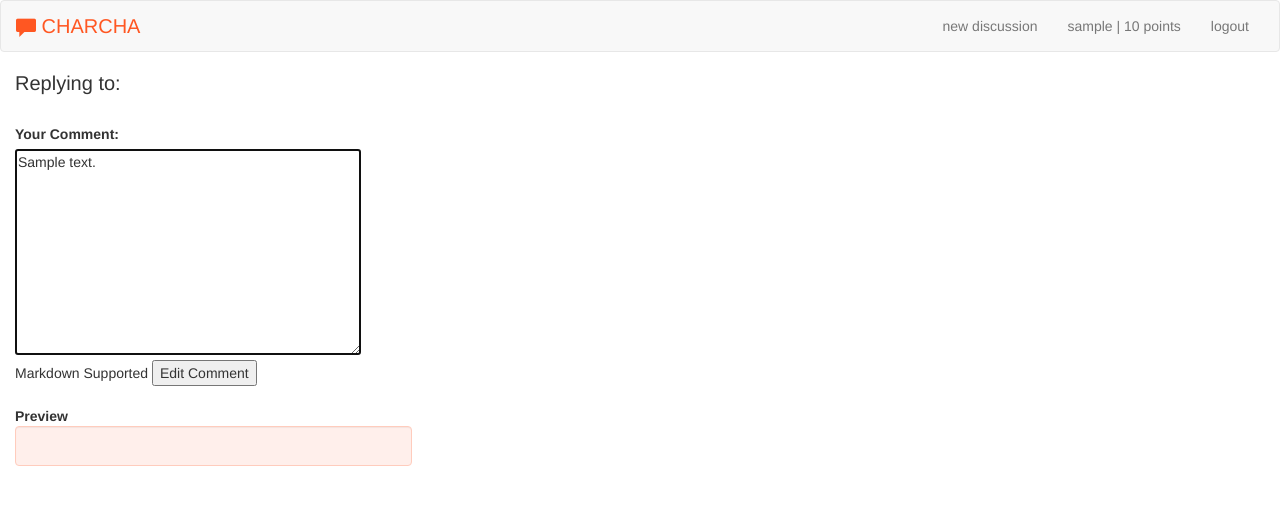
After one commit to faisalkp/charcha, a Django app: page /comments/1/edit in a window 1280 px wide. The commit adds this page. Shown: the top 505 px of the page. Run offline with Django 3.2, Linux system fonts and the light colour scheme; a user stored in the database is signed in; tables that the repository leaves empty hold one stand-in row (values such as "Sample post"); parts of the project's set-up code (start-up, migrations or seed data) failed here and were passed over; some libraries are stand-ins or nearby versions.

Commit message:
Edit comment form

```diff
--- a/hashertalk/discussions/urls.py
+++ b/hashertalk/discussions/urls.py
@@ -10,6 +10,7 @@ urlpatterns = [
     url(r'^create-profile/$', views.CreateProfileView.as_view(), name="create_profile"),
 
     url(r'^comments/(?P<id>\d+)/reply$', views.ReplyToComment.as_view(), name="reply_to_comment"),
+    url(r'^comments/(?P<id>\d+)/edit$', views.EditComment.as_view(), name="edit_comment"),
 
     url(r'^api/posts/(?P<post_id>\d+)/upvote$', views.upvote_post, name="upvote_post"),
     url(r'^api/posts/(?P<post_id>\d+)/downvote$', views.downvote_post, name="downvote_post"),
--- a/hashertalk/discussions/views.py
+++ b/hashertalk/discussions/views.py
@@ -77,6 +77,25 @@ class ReplyToComment(LoginRequiredMixin, View):
 
         comment = parent_comment.reply(form.cleaned_data['text'], request.user)
         post_url = reverse('discussion', args=[parent_comment.post.id])
+        return HttpResponseRedirect(post_url)
+
+class EditComment(LoginRequiredMixin, View):
+    def get(self, request, **kwargs):
+        comment = get_object_or_404(Comment, pk=kwargs['id'])
+        form = CommentForm(instance=comment)
+        context = {"form": form}
+        return render(request, "edit-comment.html", context=context)
+
+    def post(self, request, **kwargs):
+        comment = get_object_or_404(Comment, pk=kwargs['id'])
+        form = CommentForm(request.POST, instance=comment)
+
+        if not form.is_valid():
+            context = {"form": form}
+            return render(request, "edit-comment.html", context=context)
+        else:
+            form.save()
+        post_url = reverse('discussion', args=[comment.post.id])
         return HttpResponseRedirect(post_url)
 
 class StartDiscussionForm(forms.ModelForm):
--- a/hashertalk/settings/production.py
+++ b/hashertalk/settings/production.py
@@ -2,10 +2,11 @@ from .common import *
 
 _debug = os.environ.get("DEBUG", 'False')
 DEBUG = (_debug == "True" or _debug == "true")
-ALLOWED_HOSTS = ['hashedin-charcha.herokuapp.com', 'charcha.hashedin.com']
+ALLOWED_HOSTS = ['charcha.hashedin.com']
 CSRF_COOKIE_SECURE = True
 SESSION_COOKIE_SECURE = True
 
+SECURE_SSL_REDIRECT = True
 SECURE_HSTS_SECONDS=3600
 SECURE_HSTS_INCLUDE_SUBDOMAINS=False
 
--- a/hashertalk/templates/base.html
+++ b/hashertalk/templates/base.html
@@ -67,7 +67,9 @@
 <script src="https://code.jquery.com/jquery-3.1.1.min.js"></script>
 <script src="https://maxcdn.bootstrapcdn.com/bootstrap/3.3.7/js/bootstrap.min.js"></script>
 <script src="{% static "main.js" %}"></script>
+{% if request.user.is_authenticated %}
 <script src="{% static "pushpa.js" %}"></script>
+{% endif %}
 {% block before-body-close %}
 {% endblock %}
 </body>
--- a/hashertalk/templates/discussion.html
+++ b/hashertalk/templates/discussion.html
@@ -51,6 +51,10 @@
           <span>{{comment.score}} points</span>
           <span> | </span>
           <span class="comment-submission-time">{{ comment.submission_time | naturaltime }}</span>
+          {% if request.user.username == comment.author.username %}
+          <span> | </span>
+          <span><a href="{% url 'edit_comment' comment.id %}">edit</a>
+          {% endif %}
           <span> | </span>
           <span><a href="#comment-{{comment.id}}">permalink</a>
           {% if request.user.is_staff %}
--- /dev/null
+++ b/hashertalk/templates/edit-comment.html
@@ -0,0 +1,39 @@
+{% extends "base.html" %}
+{% load static %}
+{% load bootstrap %}
+{% load markdown %}
+{% block title %}Edit Comment{% endblock %}
+
+{% block content %}
+<div class="container-fluid">
+
+<h1>Replying to:</h1>
+
+<div class="row">
+<div class="col-md-4 col-sm-6">
+<br/>
+<form method="post">
+    {% csrf_token %}
+    {{ form | bootstrap }}
+    <input type="submit" value="Edit Comment" />
+</form>
+<br/>
+<strong>Preview</strong>
+<div class="comment-text">
+  <p id="preview">
+  </p>
+</div>
+</div></div></div>
+
+{% endblock %}
+
+{% block before-body-close %}
+<script>
+    $("#id_text").focus();
+    $('#id_text').bind('input propertychange', function() {
+        html_content = markdown.toHTML(this.value);
+        $("#preview").html(html_content)
+    });
+</script>
+<script src="{% static "markdown.min.js" %}"></script>
+{% endblock %}
```
